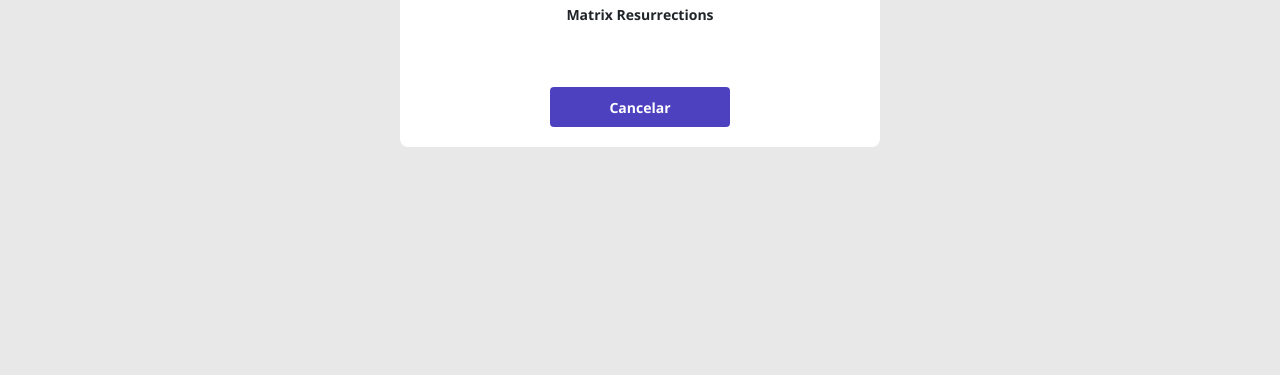
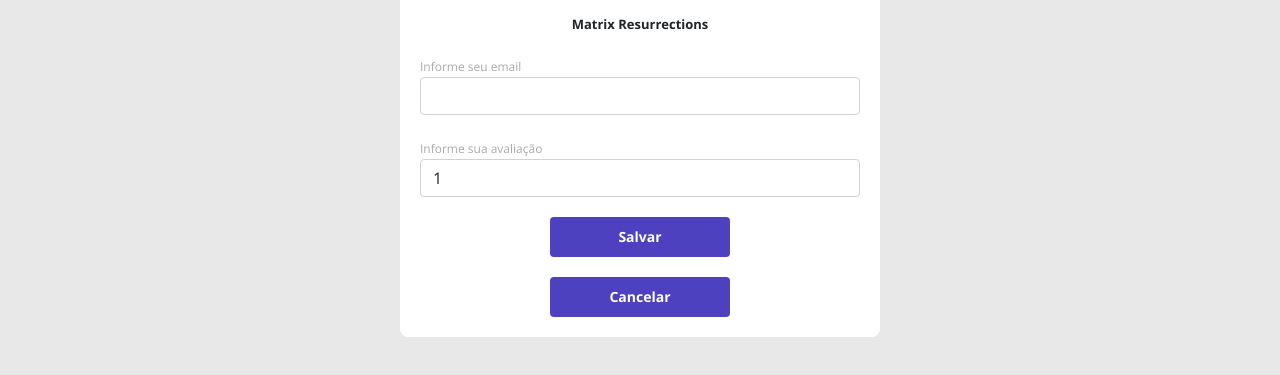
Before and after one commit to gaabyaolivera/estudos-java, a plain HTML site: page dsmovie/form.html in a window 1280 px wide. Shown: the part 459-834 px from the top of the page. Before the commit the page ends 800 px from the top, so only its background shows below. Drawn offline with nearby package versions, Linux system fonts and the light colour scheme.

Commit message:
form part2

```diff
--- a/dsmovie/form.html
+++ b/dsmovie/form.html
@@ -26,9 +26,28 @@
                 <div>
                     <div class="dsmovie-card">
                     <img src="https://www.themoviedb.org/t/p/w533_and_h300_bestv2/eNI7PtK6DEYgZmHWP9gQNuff8pv.jpg" alt="Matrix Resurrections">
-                    <div class="dsmovie-card-description">
+                    <div class="dsmovie-form-description">
                         <h3>Matrix Resurrections</h3>
-                        <a class="dsmovie-btn" href="index.html">Cancelar</a>
+                        <form class="dsmovie-form">
+                            <div class="form-group dsmovie-form-group">
+                                <label for="email">Informe seu email</label>
+                                <input class="form-control" type="email" name="" id="email">
+                            </div>
+                            <div class="form-group dsmovie-form-group">
+                                <label for="score">Informe sua avaliação</label>
+                                <select class="form-control" name="score" id="score">
+                                    <option value="1">1</option>
+                                    <option value="2">2</option>
+                                    <option value="3">3</option>
+                                    <option value="4">4</option>
+                                    <option value="5">5</option>
+                                </select>
+                            </div>
+                            <div class="dsmovie-form-btn-container">
+                                <button class="dsmovie-btn" type="submit">Salvar</button>
+                                <a class="dsmovie-btn" href="index.html">Cancelar</a>
+                            </div>
+                        </form>
                     </div>
                 </div>
                 </div>
--- a/dsmovie/style.css
+++ b/dsmovie/style.css
@@ -5,6 +5,7 @@
   --bg-gray: #e8e8e8;
   --text-gray: #4a4a4a;
   --white: #fff;
+  --text-light-gray: #AAAAAA;
 }
 
 * {
@@ -79,6 +80,7 @@ nav {
     align-items: center;
     justify-content: center;
     border-radius: 4px;
+    border: none;
 }
 
 /* form */
@@ -86,3 +88,37 @@ nav {
     padding: 40px 0;
     max-width: 480px;
 }
+
+.dsmovie-form-description {
+    background-color: var(--white);
+    padding: 20px;
+    display: flex;
+    flex-direction: column;
+    align-items: center;
+    border-radius: 0 0 8px 8px;
+}
+
+.dsmovie-form {
+    width: 100%;
+}
+
+.dsmovie-form-description h3{
+    font-size: 13px;
+    font-weight: 700;
+    margin-bottom: 20px;
+}
+.dsmovie-form-group {
+    margin-bottom: 20px;
+}
+
+.dsmovie-form-group label{
+    font-size: 12px;
+    color: var(--text-light-gray);
+}
+.dsmovie-form-btn-container {
+    display: flex;
+    flex-direction: column;
+    align-items: center;
+    justify-content: space-between;
+    height: 100px;
+}
```
